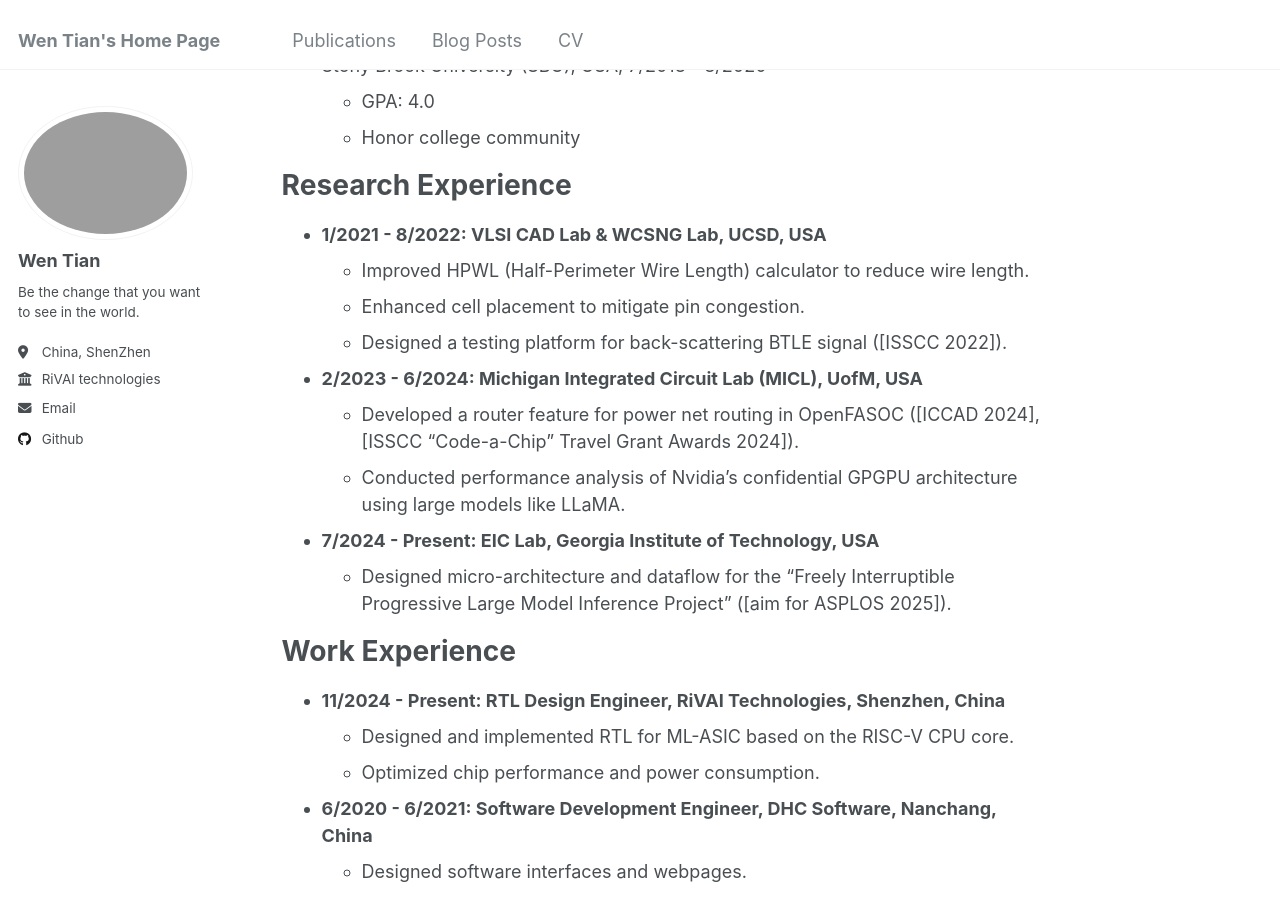
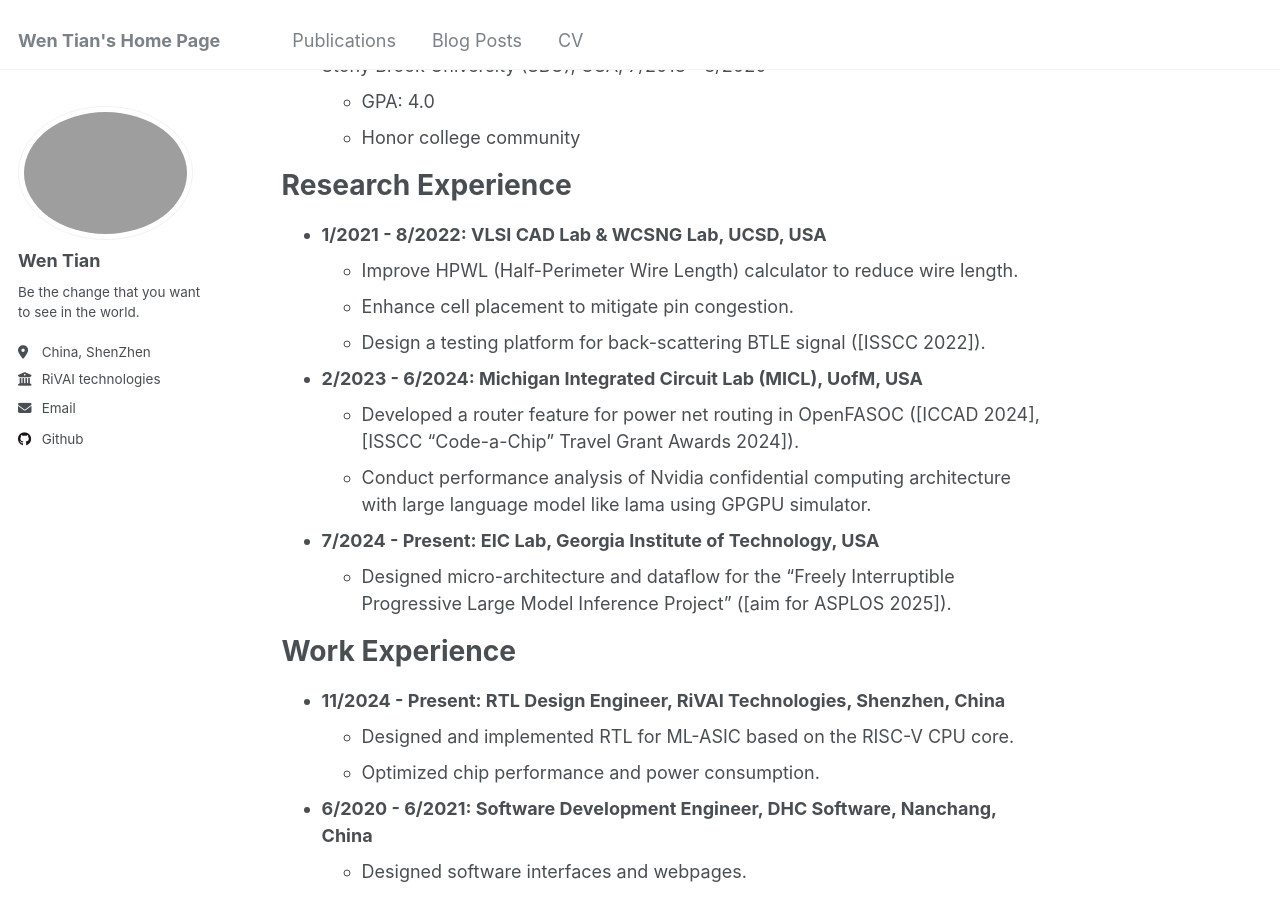
Before and after one commit to Wen-Tian-Pineapple/wen-tian-pineapple.github.io, a Jekyll site: the page built from _pages/cv.md, in a window 1280 px wide and 900 px high, scrolled down 459 px. Built offline with Jekyll 4.4.1, drawn with Linux system fonts in a browser that asks for light colours.

Commit message:
Update cv.md

```diff
--- a/_pages/cv.md
+++ b/_pages/cv.md
@@ -29,13 +29,13 @@ Education
 Research Experience
 ======
 * **1/2021 - 8/2022: VLSI CAD Lab & WCSNG Lab, UCSD, USA**
-  - Improved HPWL (Half-Perimeter Wire Length) calculator to reduce wire length.
-  - Enhanced cell placement to mitigate pin congestion.
-  - Designed a testing platform for back-scattering BTLE signal ([ISSCC 2022]).
+  - Improve HPWL (Half-Perimeter Wire Length) calculator to reduce wire length.
+  - Enhance cell placement to mitigate pin congestion.
+  - Design a testing platform for back-scattering BTLE signal ([ISSCC 2022]).
 
 * **2/2023 - 6/2024: Michigan Integrated Circuit Lab (MICL), UofM, USA**
   - Developed a router feature for power net routing in OpenFASOC ([ICCAD 2024], [ISSCC "Code-a-Chip" Travel Grant Awards 2024]).
-  - Conducted performance analysis of Nvidia’s confidential GPGPU architecture using large models like LLaMA.
+  - Conduct performance analysis of Nvidia confidential computing architecture with large language model like lama using GPGPU simulator.
 
 * **7/2024 - Present: EIC Lab, Georgia Institute of Technology, USA**
   - Designed micro-architecture and dataflow for the "Freely Interruptible Progressive Large Model Inference Project" ([aim for ASPLOS 2025]).
```
